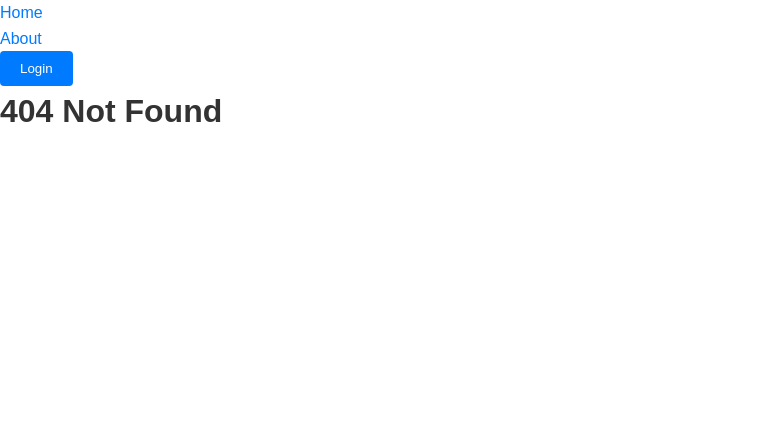
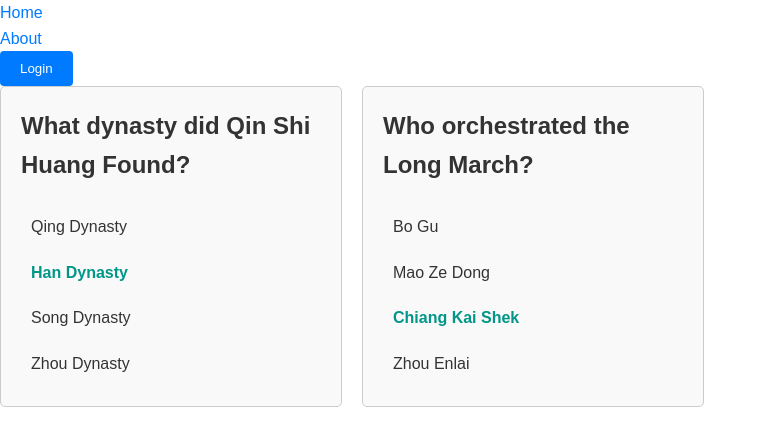
Before and after one commit to FlashCardGeneratorApp/Flashcard-App-Frontend, a React (Create React App) app: page /cardview in a window 1280 px wide. Before the commit this address had no page. Shown: the top 446 px of the page, without its empty margins (0-767 px from the left). Built offline with nearby package versions, Linux system fonts and the light colour scheme; no server answers.

Commit message:
Cardview

```diff
--- a/src/Nav.js
+++ b/src/Nav.js
@@ -2,6 +2,7 @@ import React from 'react';
 import { BrowserRouter as Router, Route, Routes, Link } from 'react-router-dom';
 import About from './About'; // Import the About component
 import Home from './Home';
+import Cardview from "./cardview"
 import Login from './Login';
 const NotFound = () => <h2>404 Not Found</h2>;
 
@@ -26,6 +27,7 @@ const Nav = () => {
         <Routes>
           <Route exact path="/" element={<Home />} />
           <Route path="/about" element={<About />} />
+          <Route exact path="/cardview" element={<Cardview />} />
           <Route path="*" element={<NotFound />} />
         </Routes>
       </div>
--- /dev/null
+++ b/src/cardview.css
@@ -0,0 +1,28 @@
+.card-container {
+    display: flex;
+    flex-wrap: wrap;
+    gap: 20px;
+  }
+
+  .card {
+    border: 1px solid #ccc;
+    border-radius: 5px;
+    padding: 20px;
+    width: 300px;
+    background-color: #f9f9f9;
+  }
+
+  .options-list {
+    list-style-type: none;
+    padding: 0;
+  }
+
+  .option {
+    padding: 10px;
+  }
+
+  .answer-option {
+    padding: 10px;
+    font-weight: bold;
+    color: #009688;
+  }
--- /dev/null
+++ b/src/cardview.js
@@ -0,0 +1,71 @@
+import React, { useEffect, useState } from "react";
+import './cardview.css'
+const Question_List = [
+  {
+    question: "What dynasty did Qin Shi Huang Found?",
+    options: ["Qing Dynasty", "Han Dynasty", "Song Dynasty", "Zhou Dynasty"],
+    answer: 1,
+  },
+  {
+    question: "Who orchestrated the Long March?",
+    options: ["Bo Gu", "Mao Ze Dong", "Chiang Kai Shek", "Zhou Enlai"],
+    answer: 2,
+  },
+];
+
+const Cardview = () => {
+  const [questionList, setQuestionList] = useState([]);
+  const [isLoading, setIsLoading] = useState(true);
+
+  useEffect(() => {
+    const fetchQuestionList = async () => {
+      try {
+        const response = await fetch("/api/question");
+        if (!response.ok) {
+          throw new Error("Network response was not ok");
+        }
+        const data = await response.json();
+        setQuestionList(data);
+        setIsLoading(false);
+      } catch (error) {
+        console.error("Error fetching question list:", error);
+        setQuestionList(Question_List); // Setting default data on failure
+        setIsLoading(false);
+      }
+    };
+
+    fetchQuestionList();
+  }, []);
+
+  const handleClick = (index) => {
+    console.log("Clicked on card with index:", index);
+  };
+
+  if (isLoading) {
+    return <div>Loading...</div>;
+  }
+
+  return (
+    <div className="card-container">
+      {questionList.map((item, index) => (
+        <div key={index} className="card" onClick={() => handleClick(index)}>
+          <h3>{item.question}</h3>
+          <ul className="options-list">
+            {item.options.map((option, optionIndex) => (
+              <li
+                key={optionIndex}
+                className={
+                  optionIndex === item.answer ? "answer-option" : "option"
+                }
+              >
+                {option}
+              </li>
+            ))}
+          </ul>
+        </div>
+      ))}
+    </div>
+  );
+};
+
+export default Cardview;
```
